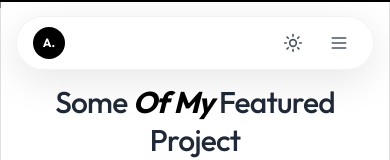
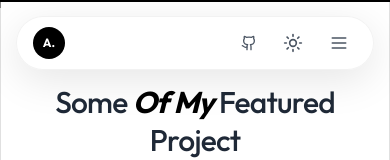
Before and after one commit to ankit-orion/ankitorion.com, a Next.js app: page / in a window 390 px wide. Shown: the top 160 px of the page. Built offline with nearby package versions, Linux system fonts and the light colour scheme.

Commit message:
feat: add responsive Navbar component and increase memory limit for build process

```diff
--- a/package.json
+++ b/package.json
@@ -4,7 +4,7 @@
   "private": true,
   "scripts": {
     "dev": "next dev",
-    "build": "next build",
+    "build": "NODE_OPTIONS=--max-old-space-size=4096 next build",
     "start": "next start",
     "lint": "next lint"
   },
--- a/src/components/layout/Navbar.tsx
+++ b/src/components/layout/Navbar.tsx
@@ -3,6 +3,7 @@
 import { useState, useEffect } from "react";
 import Link from "next/link";
 import { Menu, X } from "lucide-react";
+import { Github } from "lucide-react";
 import { motion, AnimatePresence, useScroll, useMotionValueEvent } from "framer-motion";
 import { ThemeToggle } from "@/components/ui/ThemeToggle";
 
@@ -89,6 +90,15 @@ export function Navbar() {
 
           {/* Right Column: Actions */}
           <div className="flex items-center justify-end gap-3 flex-shrink-0">
+            <a
+              href="https://github.com/ankit-orion"
+              target="_blank"
+              rel="noopener noreferrer"
+              className="p-2 rounded-full text-gray-600 dark:text-gray-400 hover:bg-black/5 dark:hover:bg-white/5 hover:text-black dark:hover:text-white transition"
+              aria-label="GitHub"
+            >
+              <Github className="w-4 h-4" />
+            </a>
             <ThemeToggle />
 
             <Link
```
